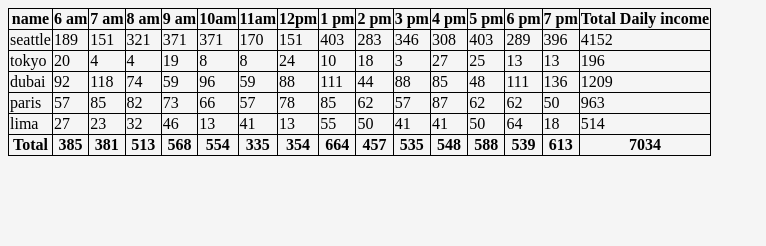
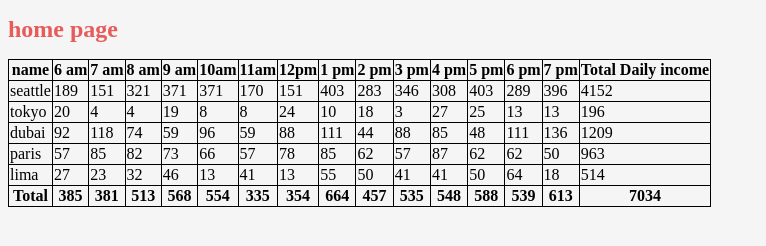
Before and after one commit to awwadsaeed/cookie-stand, a plain HTML site: page sales.html in a window 1280 px wide. Shown: the whole page, without its empty margins (0-766 px from the left). Drawn offline with Linux system fonts and the light colour scheme.

Commit message:
added the link to home page in sales page

```diff
--- a/sales.html
+++ b/sales.html
@@ -5,6 +5,7 @@
     <link rel="stylesheet" href="css/style.css">
 </head>
 <body>
+    <p> <a href="index.html">home page</a> </p>
     <div id="mainElement">
 
     </div>
```
